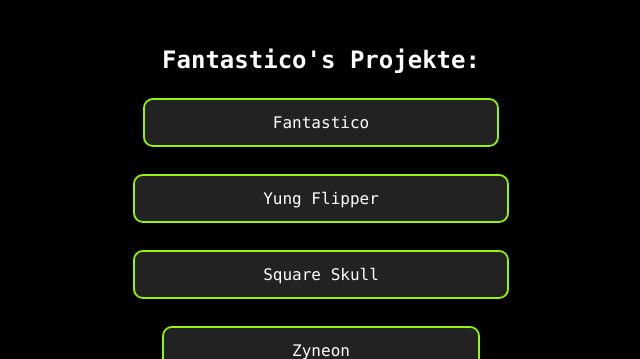
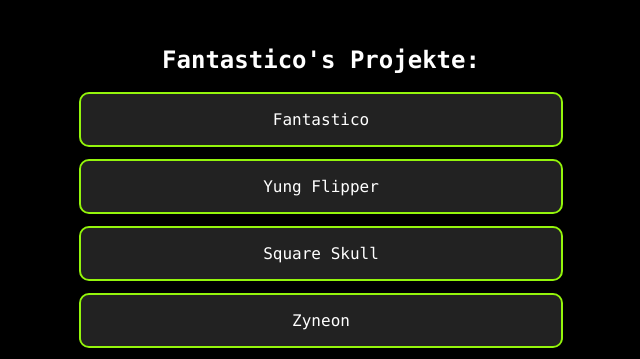
Before and after one commit to DerFantastico/website, a plain HTML site: page index.html in a window 1280 px wide. Shown: the part 169-528 px from the top of the page, without its empty margins (319-959 px from the left). Drawn offline with Linux system fonts and the light colour scheme.

Commit message:
update buttons to subpages

```diff
--- a/assets/css/style.css
+++ b/assets/css/style.css
@@ -15,16 +15,28 @@ body {
 
 .projekte {
     text-align: center;
-    a {
-        text-decoration: none;
-        color: #ffffff;
+    p {
+        margin-left: auto;
+        margin-right: auto;
         background: #222222;
-        padding-top: 0.8rem;
-        padding-bottom: 0.8rem;
-        padding-left: 8rem;
-        padding-right: 8rem;
+        padding-top: 1rem;
+        padding-bottom: 1rem;
+        width: 30rem;
         border-radius: 0.5rem;
         outline: #94f50c solid 2px;
+        cursor: pointer;
+        user-select: none;
+        a {
+            text-decoration: none;
+            color: #ffffff;
+        }
+    }
+    p:hover {
+        transition: 0.3s ease-in-out;
+        background: #94f50c;
+        a {
+            color: #000000;
+        }
     }
 }
 
--- a/index.html
+++ b/index.html
@@ -15,19 +15,17 @@
 <br><br>
 <div class="projekte">
     <h2>Fantastico's Projekte:</h2>
-    <br>
-    <a href="fantastico.html">Fantastico</a><br><br><br><br>
-    <a href="yungflipper.html">Yung Flipper</a><br><br><br><br>
-    <a href="squareskull.html">Square Skull</a><br><br><br><br>
-    <a href="zyneon.html">Zyneon</a>
+    <p onclick="window.open('fantastico.html','_self');"><a>Fantastico</a></p>
+    <p onclick="window.open('yungflipper.html','_self');"><a>Yung Flipper</a></p>
+    <p onclick="window.open('squareskull.html','_self');"><a>Square Skull</a></p>
+    <p onclick="window.open('zyneon.html','_self');"><a>Zyneon</a></p>
 </div>
-<br><br>
 <div class="links">
     <a href="https://youtube.com/@derfantastico"><svg xmlns="http://www.w3.org/2000/svg" width="24" height="24" viewBox="0 0 24 24"><path d="M21.593 7.203a2.506 2.506 0 0 0-1.762-1.766C18.265 5.007 12 5 12 5s-6.264-.007-7.831.404a2.56 2.56 0 0 0-1.766 1.778c-.413 1.566-.417 4.814-.417 4.814s-.004 3.264.406 4.814c.23.857.905 1.534 1.763 1.765 1.582.43 7.83.437 7.83.437s6.265.007 7.831-.403a2.515 2.515 0 0 0 1.767-1.763c.414-1.565.417-4.812.417-4.812s.02-3.265-.407-4.831zM9.996 15.005l.005-6 5.207 3.005-5.212 2.995z"></path></svg></a>
     <a href="https://instagram.com/derfantastico"><svg xmlns="http://www.w3.org/2000/svg" width="24" height="24" viewBox="0 0 24 24"><path d="M11.999 7.377a4.623 4.623 0 1 0 0 9.248 4.623 4.623 0 0 0 0-9.248zm0 7.627a3.004 3.004 0 1 1 0-6.008 3.004 3.004 0 0 1 0 6.008z"></path><circle cx="16.806" cy="7.207" r="1.078"></circle><path d="M20.533 6.111A4.605 4.605 0 0 0 17.9 3.479a6.606 6.606 0 0 0-2.186-.42c-.963-.042-1.268-.054-3.71-.054s-2.755 0-3.71.054a6.554 6.554 0 0 0-2.184.42 4.6 4.6 0 0 0-2.633 2.632 6.585 6.585 0 0 0-.419 2.186c-.043.962-.056 1.267-.056 3.71 0 2.442 0 2.753.056 3.71.015.748.156 1.486.419 2.187a4.61 4.61 0 0 0 2.634 2.632 6.584 6.584 0 0 0 2.185.45c.963.042 1.268.055 3.71.055s2.755 0 3.71-.055a6.615 6.615 0 0 0 2.186-.419 4.613 4.613 0 0 0 2.633-2.633c.263-.7.404-1.438.419-2.186.043-.962.056-1.267.056-3.71s0-2.753-.056-3.71a6.581 6.581 0 0 0-.421-2.217zm-1.218 9.532a5.043 5.043 0 0 1-.311 1.688 2.987 2.987 0 0 1-1.712 1.711 4.985 4.985 0 0 1-1.67.311c-.95.044-1.218.055-3.654.055-2.438 0-2.687 0-3.655-.055a4.96 4.96 0 0 1-1.669-.311 2.985 2.985 0 0 1-1.719-1.711 5.08 5.08 0 0 1-.311-1.669c-.043-.95-.053-1.218-.053-3.654 0-2.437 0-2.686.053-3.655a5.038 5.038 0 0 1 .311-1.687c.305-.789.93-1.41 1.719-1.712a5.01 5.01 0 0 1 1.669-.311c.951-.043 1.218-.055 3.655-.055s2.687 0 3.654.055a4.96 4.96 0 0 1 1.67.311 2.991 2.991 0 0 1 1.712 1.712 5.08 5.08 0 0 1 .311 1.669c.043.951.054 1.218.054 3.655 0 2.436 0 2.698-.043 3.654h-.011z"></path></svg></a>
     <a href="https://discord.gg/99YZNfGRSU"><svg xmlns="http://www.w3.org/2000/svg" width="24" height="24" viewBox="0 0 24 24"><path d="M14.82 4.26a10.14 10.14 0 0 0-.53 1.1 14.66 14.66 0 0 0-4.58 0 10.14 10.14 0 0 0-.53-1.1 16 16 0 0 0-4.13 1.3 17.33 17.33 0 0 0-3 11.59 16.6 16.6 0 0 0 5.07 2.59A12.89 12.89 0 0 0 8.23 18a9.65 9.65 0 0 1-1.71-.83 3.39 3.39 0 0 0 .42-.33 11.66 11.66 0 0 0 10.12 0q.21.18.42.33a10.84 10.84 0 0 1-1.71.84 12.41 12.41 0 0 0 1.08 1.78 16.44 16.44 0 0 0 5.06-2.59 17.22 17.22 0 0 0-3-11.59 16.09 16.09 0 0 0-4.09-1.35zM8.68 14.81a1.94 1.94 0 0 1-1.8-2 1.93 1.93 0 0 1 1.8-2 1.93 1.93 0 0 1 1.8 2 1.93 1.93 0 0 1-1.8 2zm6.64 0a1.94 1.94 0 0 1-1.8-2 1.93 1.93 0 0 1 1.8-2 1.92 1.92 0 0 1 1.8 2 1.92 1.92 0 0 1-1.8 2z"></path></svg></a>
 </div>
-<br>
+<br><br>
 <div class="rechts">
     <p><a href="https://nerofy.de/rechtliches#impressum">Impressum</a> / <a href="https://nerofy.de/rechtliches#datenschutz">Datenschutz</a></p>
     <p>©copyright <a href="https://www.nerofy.de">Nerofy</a>. Alle Rechte vorbehalten.</p>
```
